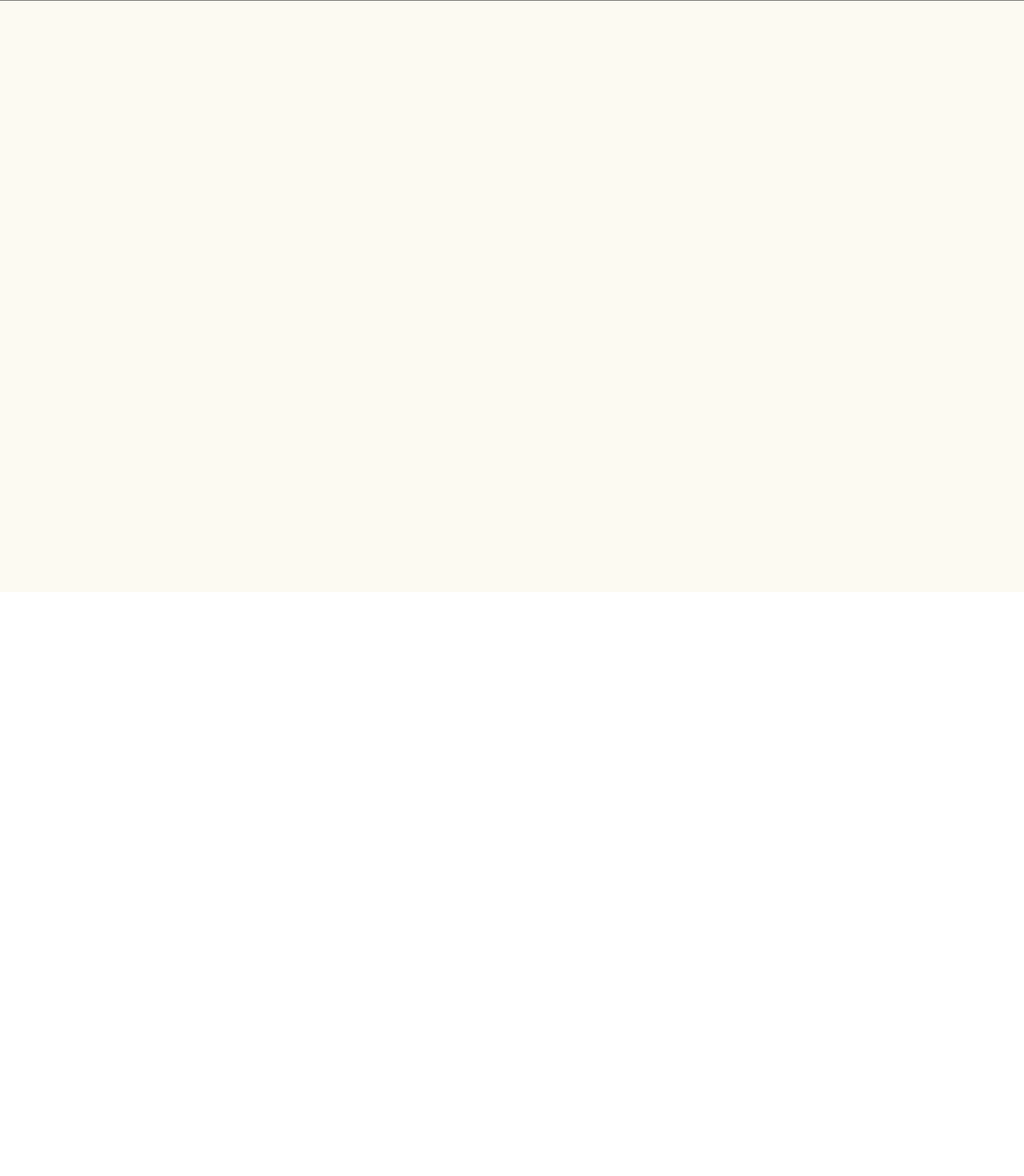
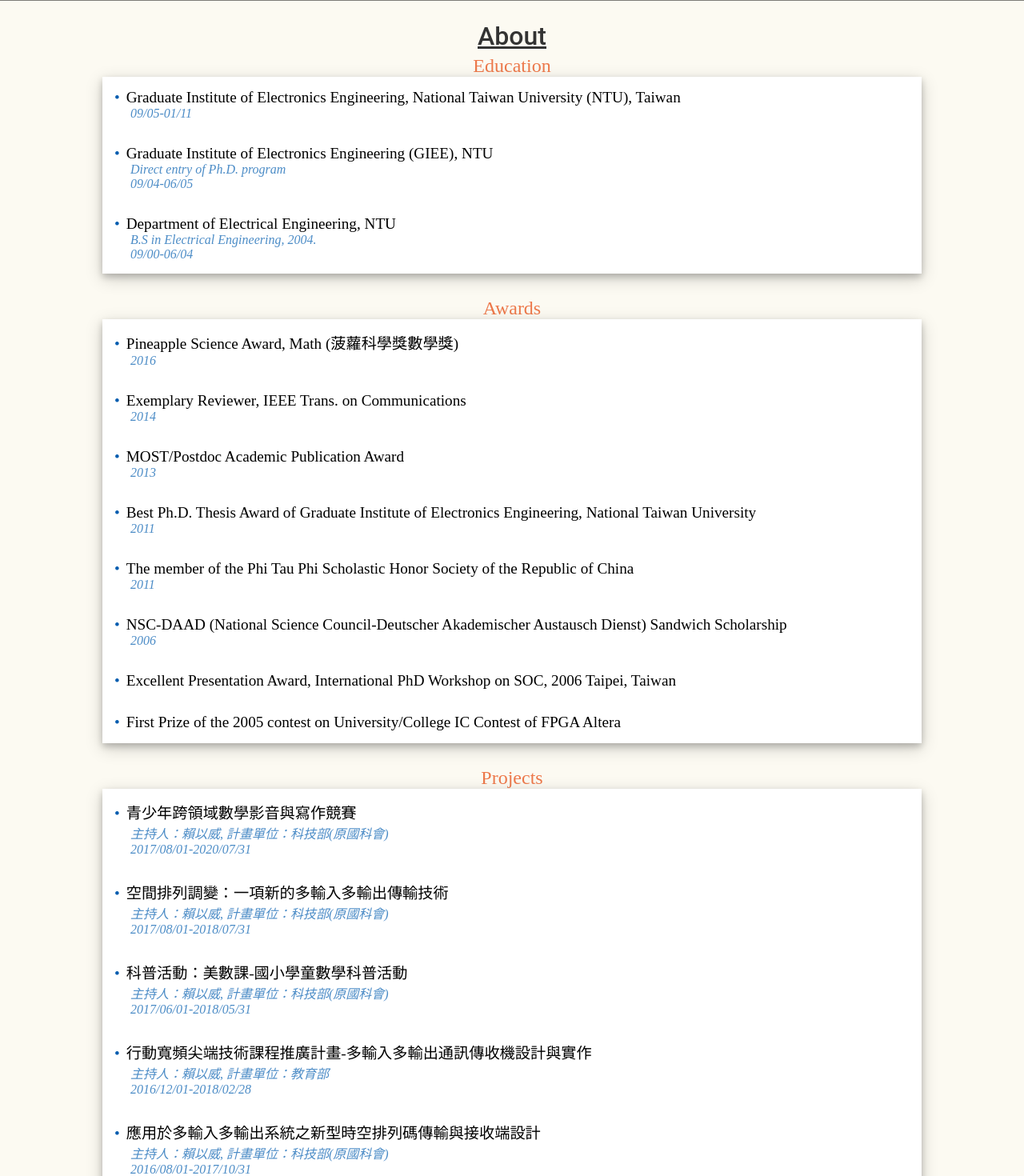
Before and after one commit to OptimizationAnalysisLab/lab-page, a React (Create React App) app: page /About in a window 1280 px wide. Shown: the part 60-1530 px from the top of the page at 80% size. Before the commit the page ends 800 px from the top, so only its background shows below. Built offline with nearby package versions, Linux system fonts and the light colour scheme.

Commit message:
add about and publication

```diff
--- a/src/App.css
+++ b/src/App.css
@@ -69,7 +69,7 @@ header {
         margin: 5px; }
       .card .info .interest ::before {
         content: "•";
-        color: #3a8fb7;
+        color: #005caf;
         padding-right: 8px; }
     .card .info > div {
       margin: 10px; }
@@ -77,28 +77,41 @@ header {
 .list {
   display: flex;
   flex-direction: column;
-  width: 60%;
+  width: 80%;
+  margin-bottom: 30px;
   background-color: #fff;
   box-shadow: 0 4px 8px 0 rgba(0, 0, 0, 0.2), 0 6px 20px 0 rgba(0, 0, 0, 0.19); }
   .list .item {
     margin: 10px;
     padding: 5px; }
-    .list .item .time {
+    .list .item .time,
+    .list .item .authors,
+    .list .item .info {
       font-style: italic;
-      color: #3a8fb7;
+      color: #005caf;
       padding-left: 20px;
-      opacity: 0.5; }
+      opacity: 0.7; }
+    .list .item .authors {
+      display: flex; }
+      .list .item .authors .author {
+        margin-left: 10px; }
     .list .item .sub_title::before {
       content: "•";
-      color: #3a8fb7;
+      color: #005caf;
       padding-right: 8px; }
 
 .title {
   font-family: "Roboto Medium";
-  font-size: 1.5em;
+  font-size: 2em;
   display: block;
   margin: 5px;
-  color: #333; }
+  color: #333;
+  font-weight: bold;
+  text-decoration: underline; }
+
+.title_list {
+  color: #ed784a;
+  font-size: 1.5em; }
 
 .sub_title {
   font-family: "Roboto Bold";
@@ -113,7 +126,7 @@ header {
       width: 100%;
       background-position: center 25%; }
   .list {
-    width: 80%; } }
+    width: 90%; } }
 
 @media all and (max-width: 700px) {
   header {
--- a/src/App.scss
+++ b/src/App.scss
@@ -1,17 +1,11 @@
 @import url("https://fonts.googleapis.com/css?family=Roboto");
-$shadow: 0 4px 8px 0 rgba(0,
-0,
-0,
-0.2),
-0 6px 20px 0 rgba(0,
-0,
-0,
-0.19);
+$shadow: 0 4px 8px 0 rgba(0, 0, 0, 0.2), 0 6px 20px 0 rgba(0, 0, 0, 0.19);
 $white: #fff;
 $white_bgc: #fcfaf2;
 $black: #333;
 $yellow: #fad689;
-$blue: #3a8fb7;
+$blue: #005caf;
+$orange: #ed784a;
 .app {
   background-color: $white_bgc;
   min-height: 100vh;
@@ -95,7 +89,7 @@ header {
         padding-right: 8px;
       }
     }
-    >div {
+    > div {
       margin: 10px;
     }
   }
@@ -104,17 +98,26 @@ header {
 .list {
   display: flex;
   flex-direction: column;
-  width: 60%;
+  width: 80%;
+  margin-bottom: 30px;
   background-color: $white;
   box-shadow: $shadow;
   .item {
     margin: 10px;
     padding: 5px;
-    .time {
+    .time,
+    .authors,
+    .info {
       font-style: italic;
       color: $blue;
       padding-left: 20px;
-      opacity: 0.5;
+      opacity: 0.7;
+    }
+    .authors {
+      display: flex;
+      .author {
+        margin-left: 10px;
+      }
     }
     .sub_title::before {
       content: "•";
@@ -126,10 +129,17 @@ header {
 
 .title {
   font-family: "Roboto Medium";
-  font-size: 1.5em;
+  font-size: 2em;
   display: block;
   margin: 5px;
   color: $black;
+  font-weight: bold;
+  text-decoration: underline;
+}
+
+.title_list {
+  color: $orange;
+  font-size: 1.5em;
 }
 
 .sub_title {
@@ -148,7 +158,7 @@ header {
     }
   }
   .list {
-    width: 80%;
+    width: 90%;
   }
 }
 
--- /dev/null
+++ b/src/components/About.js
@@ -0,0 +1,33 @@
+import React, { Component } from "react";
+import Item from "./Item";
+import { introduction, education, awards, projects } from "../data";
+
+export class About extends Component {
+  render() {
+    return (
+      <React.Fragment>
+        <div className="title">About</div>
+        <div className="title_list">Education</div>
+        <div className="list">
+          {education.map((e, index) => {
+            return <Item data={e} key={index} />;
+          })}
+        </div>
+        <div className="title_list">Awards</div>
+        <div className="list">
+          {awards.map((a, index) => {
+            return <Item data={a} key={index} />;
+          })}
+        </div>
+        <div className="title_list">Projects</div>
+        <div className="list">
+          {projects.map((p, index) => {
+            return <Item data={p} key={index} />;
+          })}
+        </div>
+      </React.Fragment>
+    );
+  }
+}
+
+export default About;
--- /dev/null
+++ b/src/components/Item.js
@@ -0,0 +1,36 @@
+import React, { Component } from "react";
+
+export class Item extends Component {
+  renderAuthors = authors => {
+    const highlight = { fontWeight: "bold", textDecoration: "underline" };
+    return (
+      <div className="authors">
+        {authors.map(a => {
+          return (
+            <div
+              className="author"
+              key={a}
+              style={a === "I. –W. Lai" ? highlight : {}}
+            >
+              {a},
+            </div>
+          );
+        })}
+      </div>
+    );
+  };
+
+  render() {
+    const { title, authors, info, time } = this.props.data;
+    return (
+      <div className="item">
+        <div className="sub_title">{title}</div>
+        {authors && this.renderAuthors(authors)}
+        {info && <div className="info">{info}</div>}
+        {time && <div className="time">{time}</div>}
+      </div>
+    );
+  }
+}
+
+export default Item;
--- a/src/components/Main.js
+++ b/src/components/Main.js
@@ -2,14 +2,16 @@ import React, { Component } from "react";
 import { Switch, Route } from "react-router-dom";
 import Homepage from "./Homepage";
 import Courses from "./Courses";
+import Publication from "./Publication";
+import About from "./About";
 
 export class Main extends Component {
   render() {
     return (
       <Switch>
         <Route exact path="/" component={Homepage} />
-        {/* <Route path="/About" component={About} /> */}
-        {/* <Route path="/Publication" component={Publication} /> */}
+        <Route path="/About" component={About} />
+        <Route path="/Publication" component={Publication} />
         <Route path="/Courses" component={Courses} />
       </Switch>
     );
--- a/src/components/Publication.js
+++ b/src/components/Publication.js
@@ -1,9 +1,45 @@
 import React, { Component } from "react";
+import Item from "./Item";
+import { publication } from "../data";
+export class Publication extends Component {
+  render() {
+    const {
+      Books,
+      Ph_D_Thesis,
+      Journal_Papers,
+      Conference_Papers
+    } = publication;
 
-export class Publication extends Component {
-	render() {
-		return <div />;
-	}
+    return (
+      <React.Fragment>
+        <div className="title">Publication</div>
+        <div className="title_list">Books</div>
+        <div className="list">
+          {Books.map((b, index) => {
+            return <Item data={b} key={index} />;
+          })}
+        </div>
+        <div className="title_list">Ph.D Thesis</div>
+        <div className="list">
+          {Ph_D_Thesis.map((t, index) => {
+            return <Item data={t} key={index} />;
+          })}
+        </div>
+        <div className="title_list">Journal Papers</div>
+        <div className="list">
+          {Journal_Papers.map((p, index) => {
+            return <Item data={p} key={index} />;
+          })}
+        </div>
+        <div className="title_list">Conference Papers</div>
+        <div className="list">
+          {Conference_Papers.map((p, index) => {
+            return <Item data={p} key={index} />;
+          })}
+        </div>
+      </React.Fragment>
+    );
+  }
 }
 
 export default Publication;
--- a/src/data.js
+++ b/src/data.js
@@ -7,8 +7,6 @@ export const personalInfo = {
   TEL: "+886-2-7734-3548",
   FAX: "+886-2-23515092",
   Email: "iweilai@ntnu.edu.tw",
-  Introduction:
-    "I-Wei Lai received his Ph.D. in electrical engineering from the Graduate Institute of Electronics Engineering (GIEE) at National Taiwan University in 2011, and he is now an Assistant Professor in National Taiwan Normal University, Taiwan. He was a Research assistant with the Institute of Integrated Signal Processing Systems, RWTH Aachen University, Germany. He was the recipient of the NTU-GIEE best thesis award in 2011 for his Ph.D. thesis and is a member of Phi Tau Phi Scholastic Honor Society. His research interests include baseband signal processing, optimization, MIMO communication, and ad hoc cognitive radio network. He was recognized as an Exemplar Reviewer of IEEE Transactions on Communications, 2014.",
   Research_Interest: [
     "Baseband communication theory and architecture design",
     "Wireless network",
@@ -17,42 +15,133 @@ export const personalInfo = {
   ]
 };
 
+export const introduction =
+  "I-Wei Lai received his Ph.D. in electrical engineering from the Graduate Institute of Electronics Engineering (GIEE) at National Taiwan University in 2011, and he is now an Assistant Professor in National Taiwan Normal University, Taiwan. He was a Research assistant with the Institute of Integrated Signal Processing Systems, RWTH Aachen University, Germany. He was the recipient of the NTU-GIEE best thesis award in 2011 for his Ph.D. thesis and is a member of Phi Tau Phi Scholastic Honor Society. His research interests include baseband signal processing, optimization, MIMO communication, and ad hoc cognitive radio network. He was recognized as an Exemplar Reviewer of IEEE Transactions on Communications, 2014.";
+
+export const education = [
+  {
+    title:
+      "Graduate Institute of Electronics Engineering, National Taiwan University (NTU), Taiwan",
+    time: "09/05-01/11",
+    detail: [
+      "Ph.D. in Electrical Engineering, 2011.",
+      "Thesis: Design of computationally-efficient flexible MIMO receivers with just acceptable error rate (best thesis award, GIEE)",
+      "Advisor: Prof. Heinrich Meyr (IEEE Life Fellow, RWTH Aachen University), Prof. Gerd Ascheid (RWTH Aachen University), Prof. Tzi-Dar Chiueh (IEEE Fellow, NTU)"
+    ]
+  },
+  {
+    title: "Graduate Institute of Electronics Engineering (GIEE), NTU",
+    info: "Direct entry of Ph.D. program",
+    time: "09/04-06/05"
+  },
+  {
+    title: "Department of Electrical Engineering, NTU",
+    info: "B.S in Electrical Engineering, 2004.",
+    time: "09/00-06/04"
+  }
+];
+
+export const awards = [
+  {
+    title: "Pineapple Science Award, Math (菠蘿科學獎數學獎)",
+    time: "2016"
+  },
+  {
+    title: "Exemplary Reviewer, IEEE Trans. on Communications",
+    time: "2014"
+  },
+  {
+    title: "MOST/Postdoc Academic Publication Award",
+    time: "2013"
+  },
+  {
+    title:
+      "Best Ph.D. Thesis Award of Graduate Institute of Electronics Engineering, National Taiwan University",
+    time: "2011"
+  },
+  {
+    title:
+      "The member of the Phi Tau Phi Scholastic Honor Society of the Republic of China",
+    time: "2011"
+  },
+  {
+    title:
+      "NSC-DAAD (National Science Council-Deutscher Akademischer Austausch Dienst) Sandwich Scholarship",
+    time: "2006"
+  },
+  {
+    title:
+      "Excellent Presentation Award, International PhD Workshop on SOC, 2006 Taipei, Taiwan"
+  },
+  {
+    title:
+      "First Prize of the 2005 contest on University/College IC Contest of FPGA Altera"
+  }
+];
+
+export const projects = [
+  {
+    title: "青少年跨領域數學影音與寫作競賽",
+    info: "主持人：賴以威, 計畫單位：科技部(原國科會)",
+    time: "2017/08/01-2020/07/31"
+  },
+  {
+    title: "空間排列調變：一項新的多輸入多輸出傳輸技術",
+    info: "主持人：賴以威, 計畫單位：科技部(原國科會)",
+    time: "2017/08/01-2018/07/31"
+  },
+  {
+    title: "科普活動：美數課-國小學童數學科普活動",
+    info: "主持人：賴以威, 計畫單位：科技部(原國科會)",
+    time: "2017/06/01-2018/05/31"
+  },
+  {
+    title: "行動寬頻尖端技術課程推廣計畫-多輸入多輸出通訊傳收機設計與實作",
+    info: "主持人：賴以威, 計畫單位：教育部",
+    time: "2016/12/01-2018/02/28"
+  },
+  {
+    title: "應用於多輸入多輸出系統之新型時空排列碼傳輸與接收端設計",
+    info: "主持人：賴以威, 計畫單位：科技部(原國科會)",
+    time: "2016/08/01-2017/10/31"
+  },
+  {
+    title: "科普活動：數據新聞的相關人才培育與內容製作",
+    info: "主持人：賴以威, 計畫單位：科技部(原國科會)",
+    time: "2016/06/01-2017/08/31"
+  }
+];
+
 export const courses = [
   {
     title: "Engineering Mathematics I",
     title_ch: "工程數學 I",
-    time: "2018",
-    season: "Spring"
+    time: "2018 - Spring"
   },
   {
     title: "Introduction to VLSI Design",
     title_ch: "超大型積體電路設計導論",
-    time: "2018",
-    season: "Spring"
+    time: "2018 - Spring"
   },
   {
     title: "Engineering Mathematics II",
     title_ch: "工程數學 II",
-    time: "2017",
-    season: "Fall"
+    time: "2017 - Fall"
   },
   {
     title: " MIMO Communication Transceiver Design and Implementation",
     title_ch: "多輸入多輸出通訊傳收機設計與實作",
-    time: "2017",
-    season: "Fall"
+    time: "2017 - Fall"
   },
   {
     title: "Engineering Mathematics I",
     title_ch: "工程數學 I",
-    time: "2017",
-    season: "Spring"
+    time: "2017 - Spring"
   },
   {
     title: "Introduction to VLSI Design",
     title_ch: "超大型積體電路設計導論",
-    time: "2017",
-    season: "Spring"
+    time: "2017 - Spring"
   }
 ];
 
@@ -66,7 +155,8 @@ export const publication = {
         "2nd Edition, Wiley-IEEE Press, 2012, June. (簡體中文版《MIMO-OFDM无线通信基带接收机设计》, 2014, June)"
     }
   ],
-  Ph_D_Thesis: {
+  Ph_D_Thesis: [
+    {
       authors: ["I. –W. Lai"],
       title:
         "Design of computationally-efficient flexible MIMO receivers with just acceptable error rate",
@@ -76,7 +166,8 @@ export const publication = {
         "Prof. Tzi-Dar Chiueh, IEEE Fellow, NTU"
       ],
       info: "best thesis award, GIEE"
-  },
+    }
+  ],
   Journal_Papers: [
     {
       authors: [
@@ -98,7 +189,7 @@ export const publication = {
         "IEEE Trans. Commun., vol. 64, no. 7, pp. 2860-2872 July 2016. (IF 1.992)"
     },
     {
-      authors: ["Y.-Y. Lan", "I.-W. Lai", "C.-H. Lee", "T.-D. Chiueh"],
+      authors: ["Y.-Y. Lan", "I. –W. Lai", "C.-H. Lee", "T.-D. Chiueh"],
       title:
         "Efficient active precoder identification for receivers with inter-cell interference in heterogeneous networks",
       info:
@@ -112,7 +203,7 @@ export const publication = {
         "IEEE Trans. Wireless Commun., vol. 14, no. 6, pp. 3309-3321, June 2015"
     },
     {
-      authors: ["I. –W. Lai, L. Zheng", "C. –H. Lee", "C. W. Tan"],
+      authors: ["I. –W. Lai", "L. Zheng", "C. –H. Lee", "C. W. Tan"],
       title:
         "Beamforming duality and algorithms for weighted sum rate maximization in cognitive radio networks",
       info:
@@ -183,7 +274,8 @@ export const publication = {
     },
     {
       authors: [
-        "S. Godtmann, I. -W. Lai",
+        "S. Godtmann",
+        "I. –W. Lai",
         "T. -D. Chiueh",
         "G. Ascheid",
         "H. Meyr"
@@ -330,14 +422,14 @@ export const publication = {
       info: " Proc. IEEE VTC-Spring, May 2011."
     },
     {
-      authors: ["I. -W. Lai", "G. Ascheid", "H. Meyr", "T. -D. Chiueh"],
+      authors: ["I. –W. Lai", "G. Ascheid", "H. Meyr", "T. -D. Chiueh"],
       title:
         "Asymptotic BER analysis for MIMO-BICM with MMSE detection and Estimation",
       info: "Proc. IEEE ICC, June 2011."
     },
     {
       authors: ["D. Zhang", "I. –W. Lai", "K. Nikitopoulos", "G. Ascheid"],
-      titel:
+      title:
         "Informed message update for iterative MIMO demapping and turbo decoding",
       info: "Proc. ISITA, Oct. 2010."
     },
@@ -413,7 +505,7 @@ export const publication = {
         "Proc. IEEE International Symposium on Circuits and Systems (ISCAS), May 2009."
     },
     {
-      authors: ["I. -W. Lai", "G. Ascheid", "H. Meyr", "T. -D. Chiueh"],
+      authors: ["I. –W. Lai", "G. Ascheid", "H. Meyr", "T. -D. Chiueh"],
       title:
         "Low-complexity channel-adaptive MIMO detection with just-acceptable error rate",
       info: " Proc. IEEE VTC-Spring, Apr. 2009"
@@ -426,7 +518,7 @@ export const publication = {
     },
     {
       authors: [
-        "I. -W. Lai",
+        "I. –W. Lai",
         "S. Godtmann",
         "T. -D. Chiueh",
         "G. Ascheid",
@@ -439,7 +531,7 @@ export const publication = {
     {
       authors: [
         "S. Godtmann",
-        "I. -W. Lai",
+        "I. –W. Lai",
         "T. -D. Chiueh",
         "G. Ascheid",
         "H. Meyr"
@@ -450,7 +542,7 @@ export const publication = {
         "Proc. Forty-First Asilomar Conference on Signals, Systems and Computers (ACSSC), Nov. 2007."
     },
     {
-      authors: ["I. -W. Lai", "T.-D. Chiueh"],
+      authors: ["I. –W. Lai", "T.-D. Chiueh"],
       title:
         "One-dimensional interpolation based channel estimation for mobile DVB-H reception",
       info:
```
Also changed, not shown: src/components/Courses.js (+2 -8 lines). Lines whose indentation alone changed are shown as unchanged.
